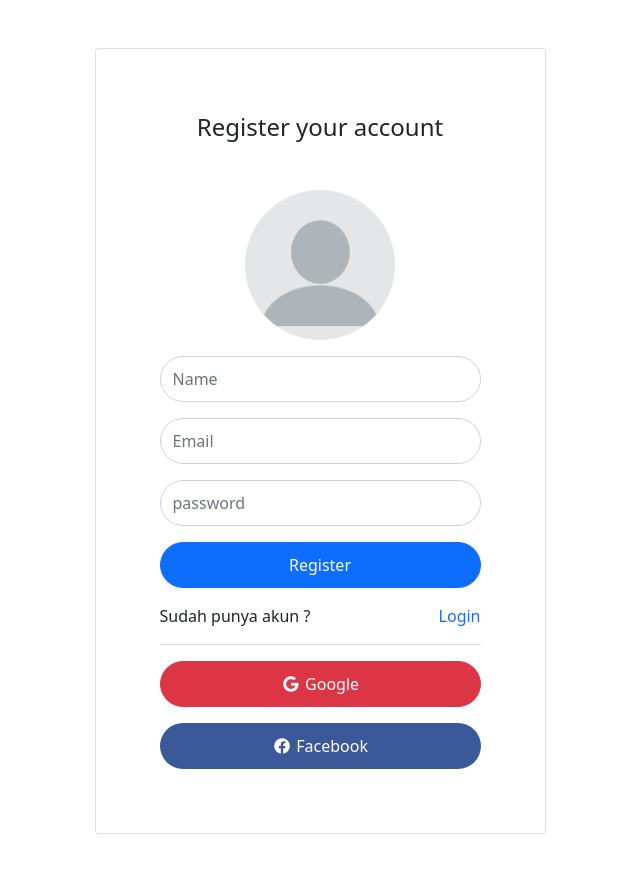
After one commit to imanfauzi29/jwp-test, a CodeIgniter 4 app: template app/Views/register.php in a window 1280 px wide. The commit adds this page. Shown: the whole page, without its empty margins (320-960 px from the left). Run offline with PHP 8.4 and a stand-in for CodeIgniter, Linux system fonts and the light colour scheme; the template is opened without the code that fills it, so the values that code supplies are empty; some libraries are stand-ins or nearby versions.

Commit message:
Create register page

```diff
--- a/app/Config/Autoload.php
+++ b/app/Config/Autoload.php
@@ -84,5 +84,5 @@ class Autoload extends AutoloadConfig
      * @var array<int, string>
      */
     public $files = [];
-    public $helper = ['html'];
+    public $helper = ['html', 'form', 'url'];
 }
--- a/app/Controllers/BaseController.php
+++ b/app/Controllers/BaseController.php
@@ -49,6 +49,6 @@ class BaseController extends Controller
 
         // E.g.: $this->session = \Config\Services::session();
 
-        helper(['html']);
+        helper(['html', 'form', 'url']);
     }
 }
--- /dev/null
+++ b/app/Views/register.php
@@ -0,0 +1,64 @@
+<?= $this->extend('layout/layout') ?>
+
+<?= $this->section('content') ?>
+<div class="container">
+    <div class="row justify-content-center vh-100 align-items-center">
+        <div class="col-md-5">
+            <div class="card my-5">
+                <div class="card-body">
+                    <div class="p-5">
+                        <h4 class="text-center text-gray-800">Register your account</h4>
+                        <form action="/auth/register" method="POST" id="form_login" class="mt-5" enctype="multipart/form-data">
+                            <?php if (session()->getFlashdata('msg')) : ?>
+                                <div class="alert alert-danger" role="alert">
+                                    <?= session()->getFlashdata('msg') ?>
+                                </div>
+                            <?php endif; ?>
+                            <?php if (session()->getFlashdata('success')) : ?>
+                                <div class="alert alert-success" role="alert">
+                                    <?= session()->getFlashdata('success') ?>
+                                </div>
+                            <?php endif; ?>
+                            <div class="mb-3">
+                                <div id="profile" class="position-relative rounded-circle overflow-hidden d-flex mx-auto" style="width: 150px; height: 150px">
+                                <label>
+                                    <img src="<?= base_url("/image/profile-picture.png") ?>" id="image-profile" style="width: 150px;height:150px">
+                                    <input type="file" name="profile" id="profile" class="file" accept="image/png, image/jpeg, image/jpg">
+                                    <div class="pick_photos"><i class="fa fa-fw fa-camera"></i></div>
+                                </label>
+                                </div>
+                            </div>
+                            <div class="mb-3">
+                                <div class="form-group">
+                                    <input type="text" name="name" class="form-control rounded-pill lh-lg" placeholder="Name" id="name" value="<?= old('name') ?>">
+                                </div>
+                            </div>
+                            <div class="mb-3">
+                                <div class="form-group">
+                                    <input type="email" name="email" class="form-control rounded-pill lh-lg" placeholder="Email" id="email" value="<?= old('email') ?>">
+                                </div>
+                            </div>
+                            <div class="mb-3">
+                                <div class="form-group">
+                                    <input type="password" name="password" class="form-control rounded-pill lh-lg" placeholder="password" id="password" value="<?= old('password') ?>">
+                                </div>
+                            </div>
+                            <button type="submit" class="btn btn-primary rounded-pill w-100 lh-lg">Register</button>
+                        </form>
+                        <div class="d-flex justify-content-between mt-3">
+                            Sudah punya akun ? <a href="/auth/login">Login</a>
+                        </div>
+                        <div class="dropdown-divider my-3"></div>
+                        <button class="btn btn-danger rounded-pill w-100 lh-lg">
+                            <i class="fab fa-google fa-fw"></i> Google
+                        </button>
+                        <button class="btn btn-facebook rounded-pill w-100 lh-lg mt-3">
+                            <i class="fab fa-facebook fa-fw"></i> Facebook
+                        </button>
+                    </div>
+                </div>
+            </div>
+        </div>
+    </div>
+</div>
+<?= $this->endSection() ?>
--- a/public/css/style.css
+++ b/public/css/style.css
@@ -10,3 +10,42 @@
 a {
     text-decoration: none;
 }
+
+.pick_photos {
+    position: absolute;
+    width: 100%;
+    height: 100%;
+    display: flex;
+    justify-content: center;
+    align-items: center;
+    font-size: 30px;
+    color: #fff;
+    top: 0;
+}
+
+.pick_photos::before {
+    content: "";
+    transition: background-color .3s ease;
+}
+
+.pick_photos i {
+    opacity: 0;
+    z-index: 10;
+    transition: all .3s ease;
+}
+
+.pick_photos:hover::before {
+    content: "";
+    background-color: rgba(63, 63, 63, 0.658);
+    position: absolute;
+    width: 100%;
+    height: 100%;
+}
+
+.pick_photos:hover i {
+    opacity: 1;
+}
+
+input[type="file"] {
+    visibility: hidden;
+}
```
Also changed, not shown: app/Config/Routes.php (+6 -3 lines), app/Controllers/Auth.php (added, +100 -0 lines), app/Controllers/Login.php (deleted, +0 -46 lines), public/image/profile-picture.png (added), 1 other file.
